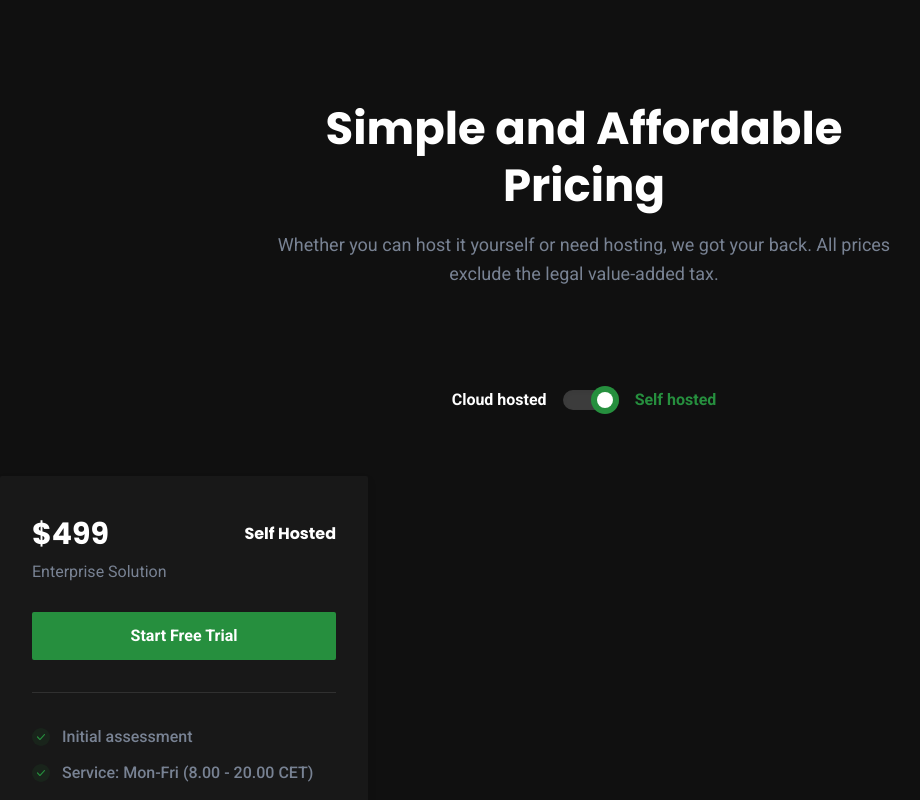
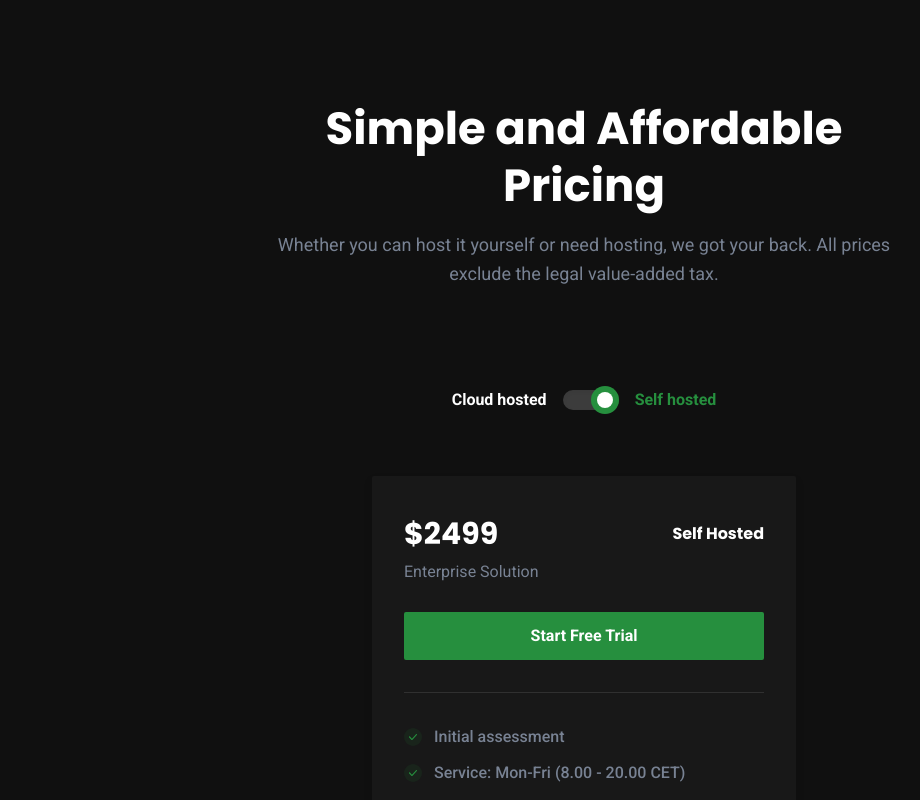
Before and after one commit to safaridesk/safaridesk-website, a Next.js app: page / in a window 1280 px wide. Both pictures are taken after a click on the element 646 px from the left and 4583 px from the top of the page. Shown: the part 4183-4983 px from the top of the page, without its empty margins (56-976 px from the left). Built offline with nearby package versions, Linux system fonts and the light colour scheme; what tailwindcss-animated would draw is missing.

Commit message:
Moved pricing condition check to the parent of the pricing boxes

```diff
--- a/components/Pricing/index.tsx
+++ b/components/Pricing/index.tsx
@@ -61,9 +61,9 @@ const Pricing = () => {
           </div>
         </div>
 
+
+          {isCloudHosted ? (
             <div className="pricing-boxes grid grid-cols-1 gap-x-8 gap-y-10 md:grid-cols-2 lg:grid-cols-3 [&>*:nth-child(1)]:animate-fade-down [&>*:nth-child(1)]:animate-duration-[1600ms] lg:[&>*:nth-child(1)]:animate-fade-left lg:[&>*:nth-child(1)]:animate-duration-[1600ms] [&>*:nth-child(2)]:animate-fade-down [&>*:nth-child(2)]:animate-duration-[1600ms] lg:[&>*:nth-child(2)]:animate-fade-down lg:[&>*:nth-child(2)]:animate-duration-[1250ms] [&>*:nth-child(3)]:animate-fade-down [&>*:nth-child(3)]:animate-duration-[1600ms] lg:[&>*:nth-child(3)]:animate-fade-right lg:[&>*:nth-child(3)]:animate-duration-[1600ms]">
-          {isCloudHosted ? (
-            <>
               <PricingBox
                 packageName="Business"
                 price={<>5<span className="text-sm font-normal">/mo/agent</span></>}
@@ -108,11 +108,13 @@ const Pricing = () => {
                 <OfferList text="10% discount on additional services" status="active" />
                 <OfferList text="Contact sales" status="active" />
               </PricingBox>
-            </>
+            </div>
           ) : (
+            <div className="flex justify-center w-full [&>*:nth-child(1)]:animate-fade-down [&>*:nth-child(1)]:animate-duration-[1600ms] lg:[&>*:nth-child(1)]:animate-fade-down lg:[&>*:nth-child(1)]:animate-duration-[1600ms]">
+              <div className="max-w-[424px] w-full">
                 <PricingBox
                   packageName="Self Hosted"
-              price="499"
+                  price="2499"
                   subtitle="Enterprise Solution"
                 >
                   <OfferList text="Initial assessment" status="active" />
@@ -125,8 +127,9 @@ const Pricing = () => {
                   <OfferList text="10% discount on additional services" status="active" />
                   <OfferList text="Contact sales" status="active" />
                 </PricingBox>
+              </div>
+            </div>
           )}
-        </div>
       </div>
 
       <div className="absolute bottom-0 left-0 z-[-1]"></div>
```
Lines whose indentation alone changed are shown as unchanged.
